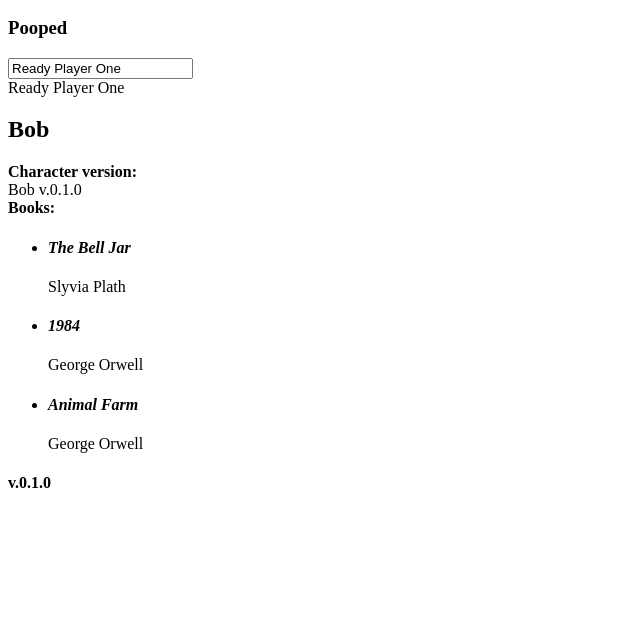
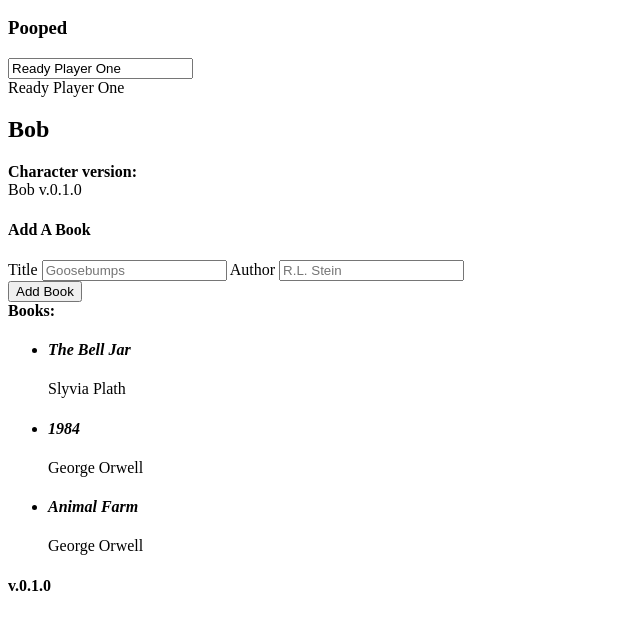
Before and after one commit to ynikki/angular-demo, a website: page public/index.html in a window 1280 px wide. Shown: the part 110-740 px from the top of the page, without its empty margins (0-640 px from the left). Drawn offline with nearby package versions, Linux system fonts and the light colour scheme.

Commit message:
Add a book to the list

```diff
--- a/public/index.html
+++ b/public/index.html
@@ -26,10 +26,31 @@ https://ajax.googleapis.com/ajax/libs/angularjs/1.5.8/angular.min.js"></script>
     <br>
      {{ characterVersion }}
   </div>
+  <div class="addBook">
+    <h4>Add A Book</h4>
+    <label>Title
+      <input
+        type="text"
+        name="title"
+        placeholder="Goosebumps"
+        ng-model="title"
+      >
+    </label>
+    <label>Author
+      <input
+        type="text"
+        name="author"
+        placeholder="R.L. Stein"
+        ng-model="author"
+      >
+    </label>
+  </div>
+  <button ng-click="BookService.addBook({title: title, author: author})">Add Book</button>
+  <br>
   <b>Books:</b>
   <br>
   <ul class="value_ofbooks">
-    <li ng-repeat="book in books">
+    <li ng-repeat="book in BookService.books">
       <h4><i>{{ book.title }}</i></h4>
       <p>{{ book.author }}</p>
     </li>
--- a/public/js/controllers.js
+++ b/public/js/controllers.js
@@ -5,5 +5,6 @@ angular.module('myApp')
       $scope.myModel = 'Ready Player One';
       $scope.mainCharacter = mainCharacter;
       $scope.characterVersion = CharacterVersionFactory;
-      $scope.books = BookService.getBooks();
+      // $scope.books = BookService.getBooks();
+      $scope.BookService = BookService;
   }]);
--- a/public/js/services.js
+++ b/public/js/services.js
@@ -29,3 +29,11 @@ BookService.prototype.getBooks = function () {
 BookService.prototype.getBook = function (id) {
   return this.books.find((book) => book.id === id);
 }
+
+BookService.prototype.addBook = function (bookData) {
+  const {author, title} = bookData;
+  this.books.unshift({
+    author,
+    title
+  })
+}
```
